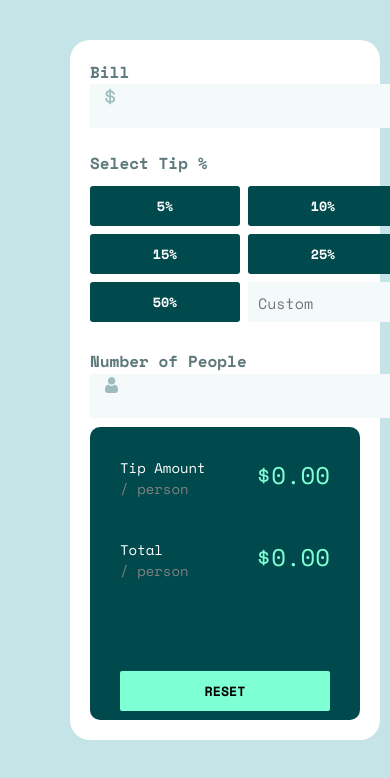
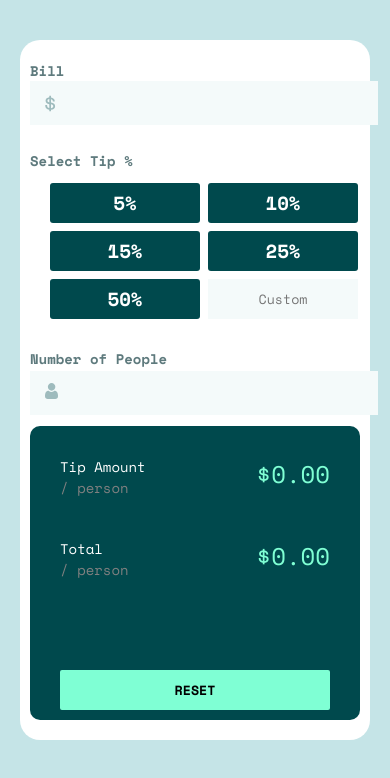
Before and after one commit to kvng-dev/tip-calculator-app, a plain HTML site: page index.html in a window 390 px wide. Both pictures are taken after a click on the button "RESET". Drawn offline with nearby package versions, Linux system fonts and the light colour scheme.

Commit message:
improve responsiveness

```diff
--- a/index.html
+++ b/index.html
@@ -59,7 +59,7 @@
         </div>
 
         <label class="people"
-          >Number of People
+          >Number of People <span class="zero" id="error">Can't be zero</span>
           <svg xmlns="http://www.w3.org/2000/svg" width="13" height="16">
             <path
               fill="#9EBBBD"
@@ -80,7 +80,7 @@
           <div class="cash" id="total">$0.00</div>
         </div>
 
-        <button>Reset</button>
+        <button id="reset">Reset</button>
       </div>
     </div>
 
--- a/index.js
+++ b/index.js
@@ -1,4 +1,6 @@
 const btns = document.querySelectorAll(".btn");
+const customInput = document.querySelector(".custom");
+const reset = document.getElementById("reset");
 
 // console.log({ Bill: totalBill.value, person: totalPersons.
 
@@ -6,9 +8,17 @@ function calculateTip(value) {
   const totalBill = parseFloat(document.getElementById("bill").value);
   const totalPersons = parseFloat(document.getElementById("person").value);
 
-  if (totalPersons === 0) {
-    console.log("Value cannot be zero");
+  const totalPersonsInput = document.querySelector("#person");
+  const errorMessage = document.querySelector("#error");
+
+  if (totalPersons == 0) {
+    // document.getElementById("person").style.border = "red";
+    totalPersonsInput.style.border = "2px solid red";
+    errorMessage.style.display = "inline-block";
     return;
+  } else {
+    totalPersonsInput.style.border = "";
+    errorMessage.style.display = "";
   }
 
   console.log(totalBill, totalPersons);
@@ -29,3 +39,15 @@ btns.forEach((button) => {
     calculateTip(value);
   });
 });
+
+customInput.addEventListener("input", (e) => {
+  const value = parseFloat(e.target.value) / 100;
+  if (!isNaN(value)) {
+    calculateTip(value);
+  }
+});
+
+reset.addEventListener("click", () => {
+  document.getElementById("tip").innerHTML = "$0.00";
+  document.getElementById("total").innerHTML = "$0.00";
+});
--- a/style.css
+++ b/style.css
@@ -57,11 +57,8 @@ svg {
   font-size: 16px;
 }
 
-input::-webkit-input-placeholder {
-  position: absolute;
-  left: 10px;
-  top: 10px;
-  font-size: 15px;
+.custom::-webkit-input-placeholder {
+  text-align: center;
 }
 
 .custom {
@@ -80,6 +77,12 @@ input::-webkit-input-placeholder {
   gap: 0.5rem;
   margin-top: 10px;
   margin-bottom: 35px;
+}
+
+.zero {
+  margin-left: 90px;
+  color: crimson;
+  display: none;
 }
 
 .tip .btn {
@@ -150,17 +153,17 @@ input::-webkit-input-placeholder {
     display: flex;
     font-size: 19px;
     padding: 10px;
-    margin: 0 30px;
+    margin: 0 10px;
   }
   .container {
     flex-direction: row;
     height: 700px;
     width: 100%;
-    padding: 20px;
-    margin: 30px;
+    padding: 20px 10px;
+    margin: 30px 0;
   }
   .bill-contain label {
-    font-size: 16px;
+    font-size: 14px;
     font-weight: 600;
   }
 
@@ -178,6 +181,17 @@ input::-webkit-input-placeholder {
     grid-template-rows: 40px 40px;
     margin-bottom: 80px;
   }
+
+  svg {
+    top: 35px;
+  }
+
+  .tip {
+    padding: 0 20px;
+  }
+  .tip .btn {
+    font-size: 19px;
+  }
   .total button {
     margin-bottom: 20px;
   }
```
